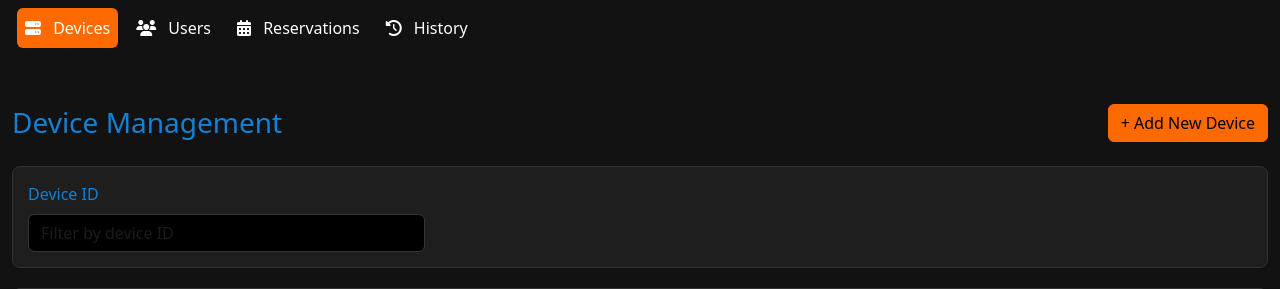
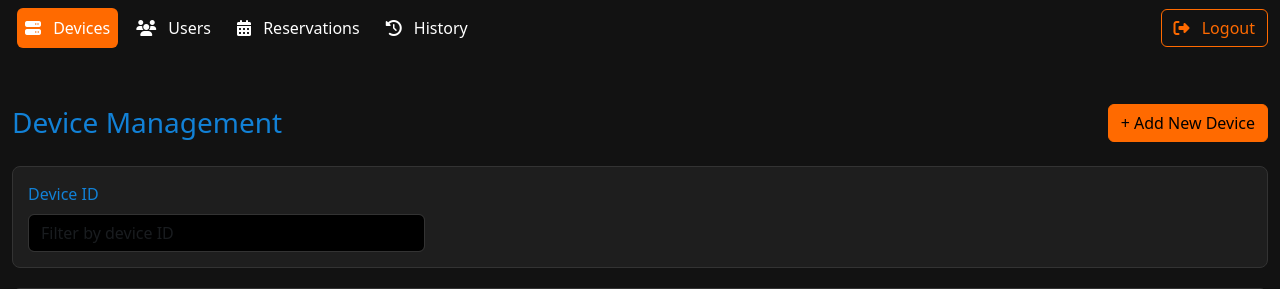
Before and after one commit to prasanrahulritgit/Intel_demo, a Flask app: page / in a window 1280 px wide. Shown: the top 289 px of the page. Run offline with Flask 3, Linux system fonts and the light colour scheme; a user stored in the database is signed in; data comes from the database, SQL or seed files in the repository; parts of the project's set-up code (start-up, migrations or seed data) failed here and were passed over; some libraries are stand-ins or nearby versions.

Commit message:
Update base.html

```diff
--- a/flask-sqlite-backend/templates/base.html
+++ b/flask-sqlite-backend/templates/base.html
@@ -118,15 +118,14 @@
       <span class="navbar-toggler-icon"></span>
     </button>
     <div class="collapse navbar-collapse" id="navbarNav">
-      <ul class="navbar-nav">
+      <ul class="navbar-nav me-auto">
         <!-- Devices Tab -->
         <li class="nav-item">
-          <a class="nav-link  orange {% if request.endpoint == 'device.index' %}active{% endif %}"
+          <a class="nav-link orange {% if request.endpoint == 'device.index' %}active{% endif %}"
              href="{{ url_for('device.index') }}">
             <i class="fas fa-server me-2"></i> Devices
           </a>
         </li>
-
 
         <!-- Users Tab (Admin Only) -->
         {% if current_user.is_authenticated and current_user.role == 'admin' %}
@@ -156,6 +155,15 @@
         </li>
         {% endif %}
       </ul>
+
+      <!-- Logout Button - Aligned to the right -->
+      {% if current_user.is_authenticated %}
+      <div class="d-flex">
+        <a href="http://localhost:3000/auth" class="btn btn-outline-danger">
+          <i class="fas fa-sign-out-alt me-2"></i> Logout
+        </a>
+      </div>
+      {% endif %}
     </div>
   </div>
 </nav>
```
